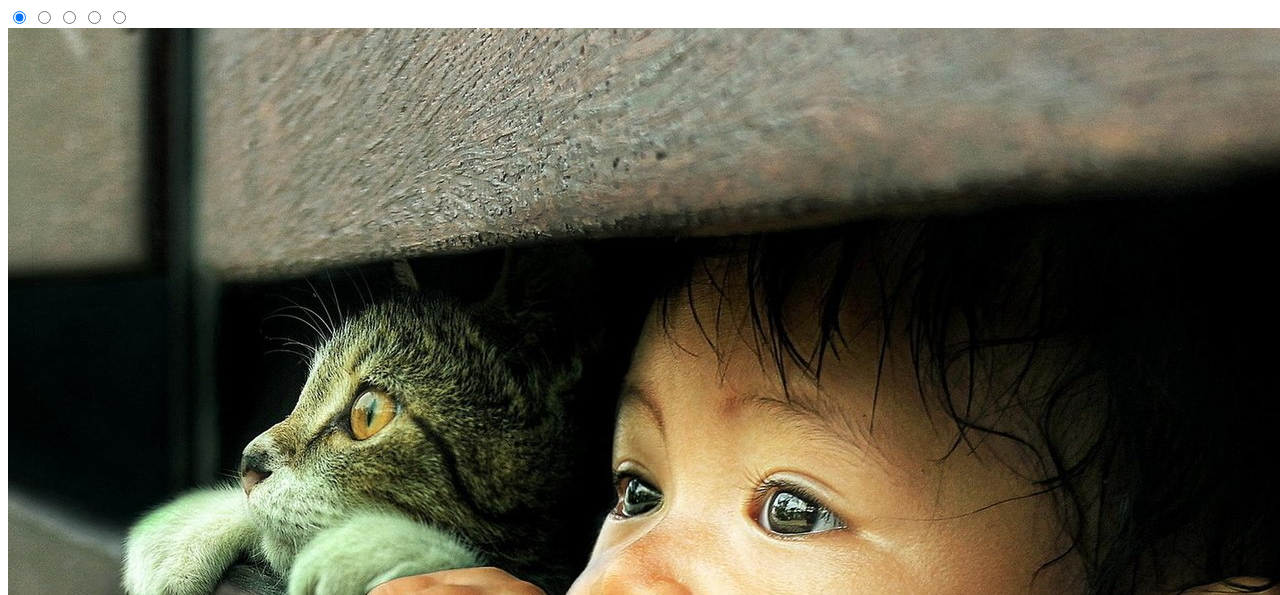
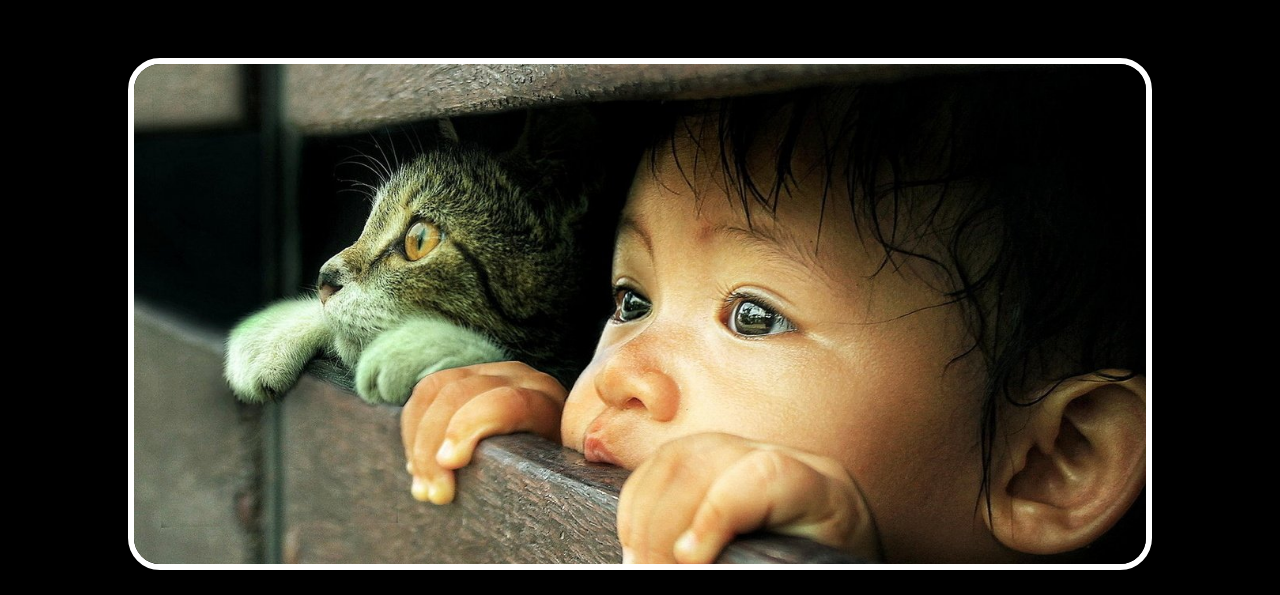
Before and after one commit to pini86/cssMemSlider, a plain HTML site: page cssMemSlider/index.html in a window 1280 px wide. Shown: the top 595 px of the page. Drawn offline with Linux system fonts and the light colour scheme.

Commit message:
fix : html  (Чт, май 12, 2022 18:08:37)

```diff
--- a/cssMemSlider/index.html
+++ b/cssMemSlider/index.html
@@ -5,6 +5,8 @@
     <meta http-equiv="X-UA-Compatible" content="IE=edge">
     <meta name="viewport" content="width=device-width, initial-scale=1.0">
     <title>cssMemSlider</title>
+    <link rel="stylesheet" href="./assets/css/normalize.css"/>
+    <link rel="stylesheet" href="./assets/css/style.css" />
 </head>
 <body>
   <header></header>
@@ -24,7 +26,6 @@
           <label for="slide4" class="slider_nav-item"></label>
           <label for="slide5" class="slider_nav-item"></label>
         </div>
-
 
         <div class="slider_wrap">
           <div class="slider_slides">
```
Lines whose indentation alone changed are shown as unchanged.
